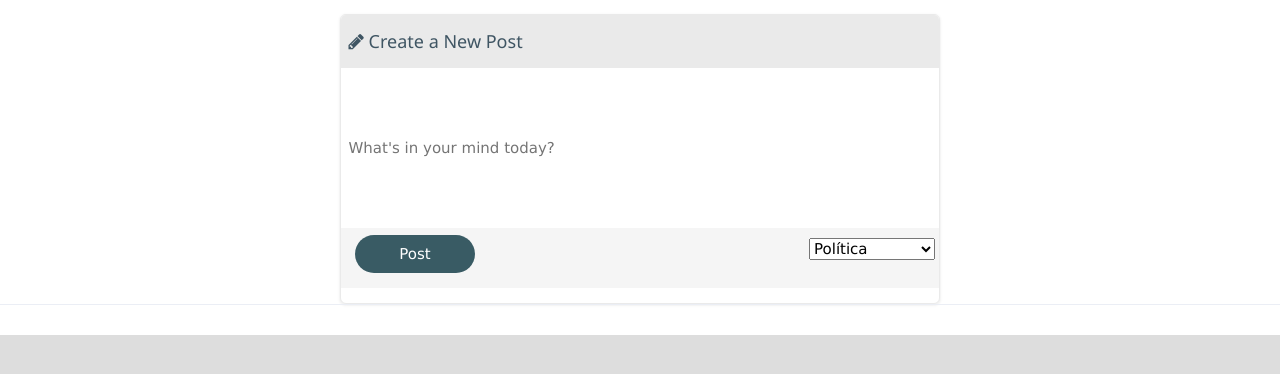
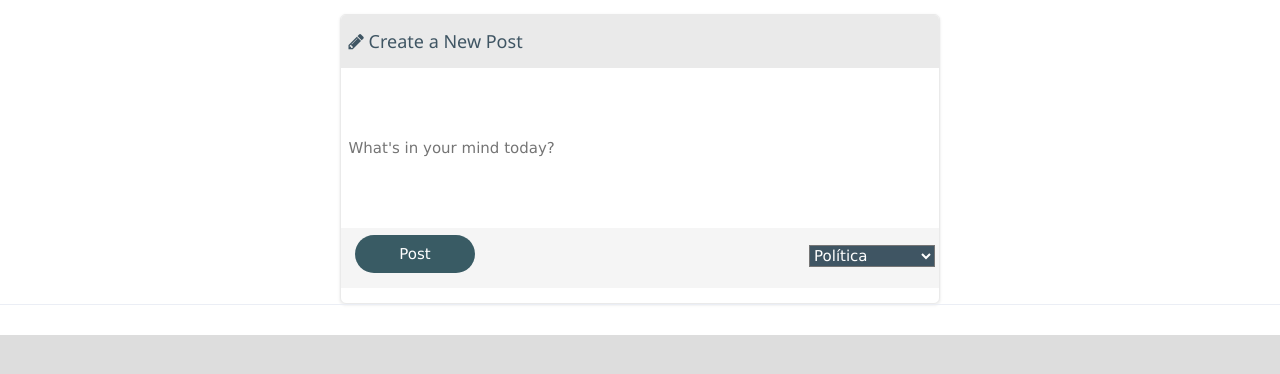
Before and after one commit to nickolasnolte1/Proyecto-Estructura-de-Datos-2.0, a Python web app: template templates/homepage.html in a window 1280 px wide. Shown: the part 196-570 px from the top of the page. Run offline with Jinja, Linux system fonts and the light colour scheme; the template is opened without the code that fills it, so the values that code supplies are empty; some libraries are stand-ins or nearby versions.

Commit message:
Dropdown menu update

```diff
--- a/static/css/style2.css
+++ b/static/css/style2.css
@@ -302,13 +302,6 @@ h1 {text-align: center;}
     text-align: center;
   }
 
-  .option{
-    font-weight: bold !important;
-    color: #fff !important;
-    background: #bc0000 !important;
-    text-transform: uppercase;
-  }
-
   .postbox{
     background-color: white;
     border: 1px outset #2C3333;
--- a/templates/homepage.html
+++ b/templates/homepage.html
@@ -136,7 +136,9 @@ ul {
 .post-actions_dropdown{
   position: relative;
   left: 450px;
-  top:-35px;
+  top:-28px;
+  color: #fff;
+  background: #3f5563;
 }
 
 .scroller::-webkit-scrollbar {
```
